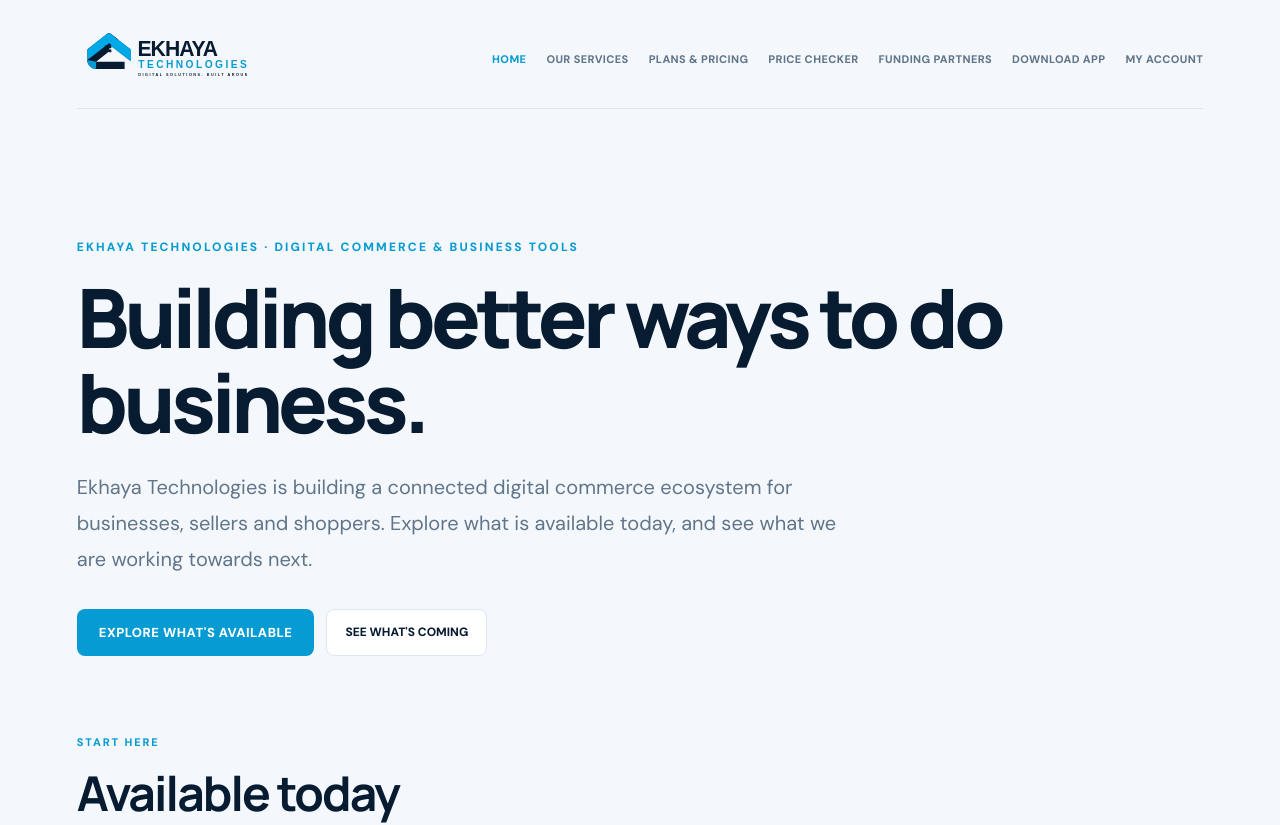
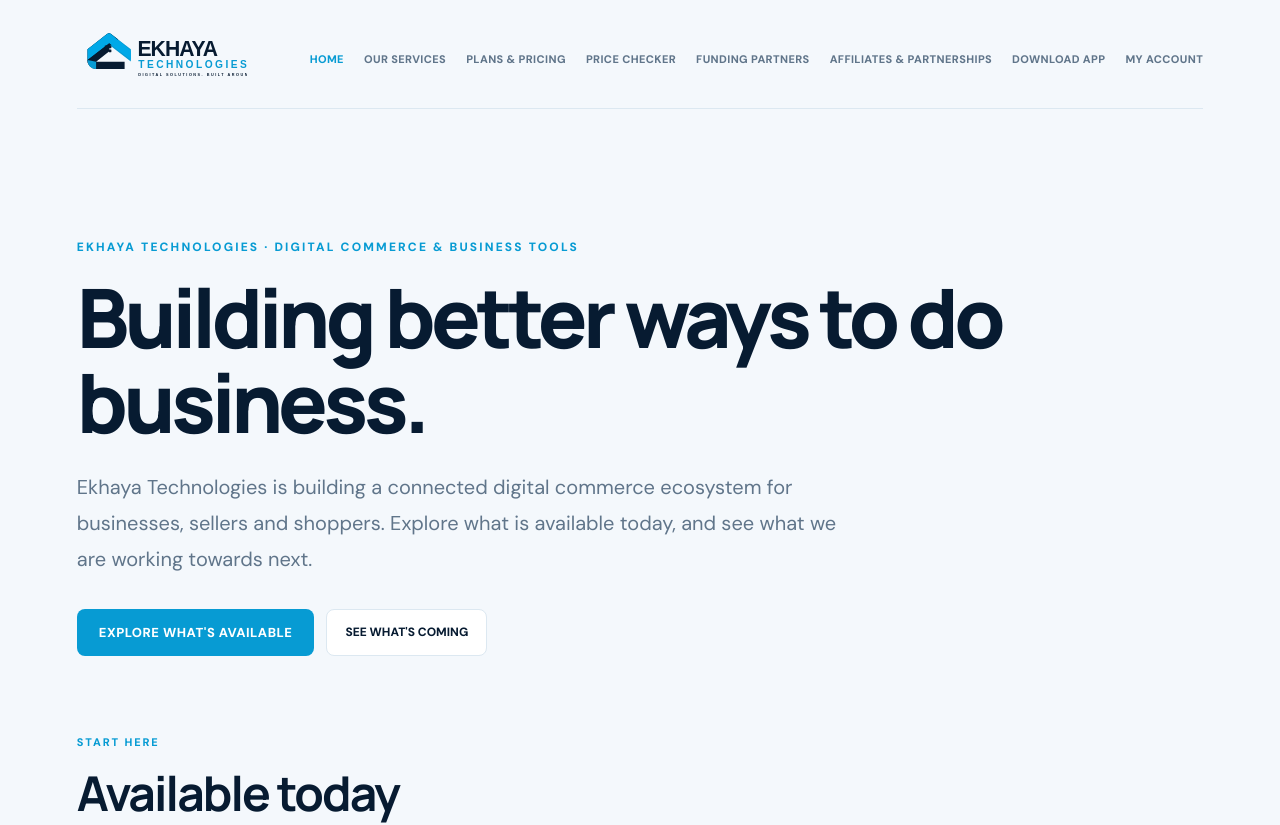
Before and after one commit to Luxolog/ekhaya-commerce-platform, a Next.js app: page / in a window 1280 px wide. Shown: the top 825 px of the page. Built offline with nearby package versions, Linux system fonts and the light colour scheme.

Commit message:
Add Affiliates and Partnerships navigation

```diff
--- a/src/components/SiteHeader.tsx
+++ b/src/components/SiteHeader.tsx
@@ -7,6 +7,7 @@ const links = [
   { href: "/pricing/", label: "PLANS & PRICING", key: "pricing" },
   { href: "/price-checker/", label: "PRICE CHECKER", key: "price-checker" },
   { href: "/business-growth-network/", label: "FUNDING PARTNERS", key: "business-growth-network" },
+  { href: "/affiliates-partnerships/", label: "AFFILIATES & PARTNERSHIPS", key: "affiliates-partnerships" },
   { href: "/download/", label: "DOWNLOAD APP", key: "download" },
   { href: "/account/", label: "MY ACCOUNT", key: "account" },
 ];
```
